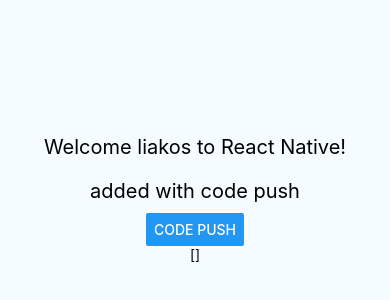
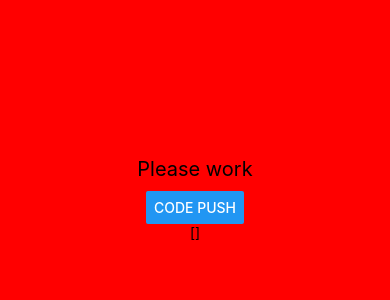
Before and after one commit to liakos356/myReactNativeApp, a React Native app: screen / in a window 390 px wide. Shown: the part 228-528 px from the top of the page. Built offline with nearby package versions, Linux system fonts and the light colour scheme.

Commit message:
testing code push

```diff
--- a/App.js
+++ b/App.js
@@ -58,8 +58,7 @@
   render() {
     return (
       <View style={styles.container}>
-        <Text style={styles.welcome}>Welcome liakos to React Native!</Text>
-        <Text style={styles.welcome}>added with code push</Text>
+        <Text style={styles.welcome}>Please work</Text>
         <Button title="Code Push" onPress={() => {
           this.codePushSync();
         }}/>
@@ -74,7 +73,7 @@
     flex: 1,
     justifyContent: 'center',
     alignItems: 'center',
-    backgroundColor: '#F5FCFF',
+    backgroundColor: 'red',
   },
   welcome: {
     fontSize: 20,
```
